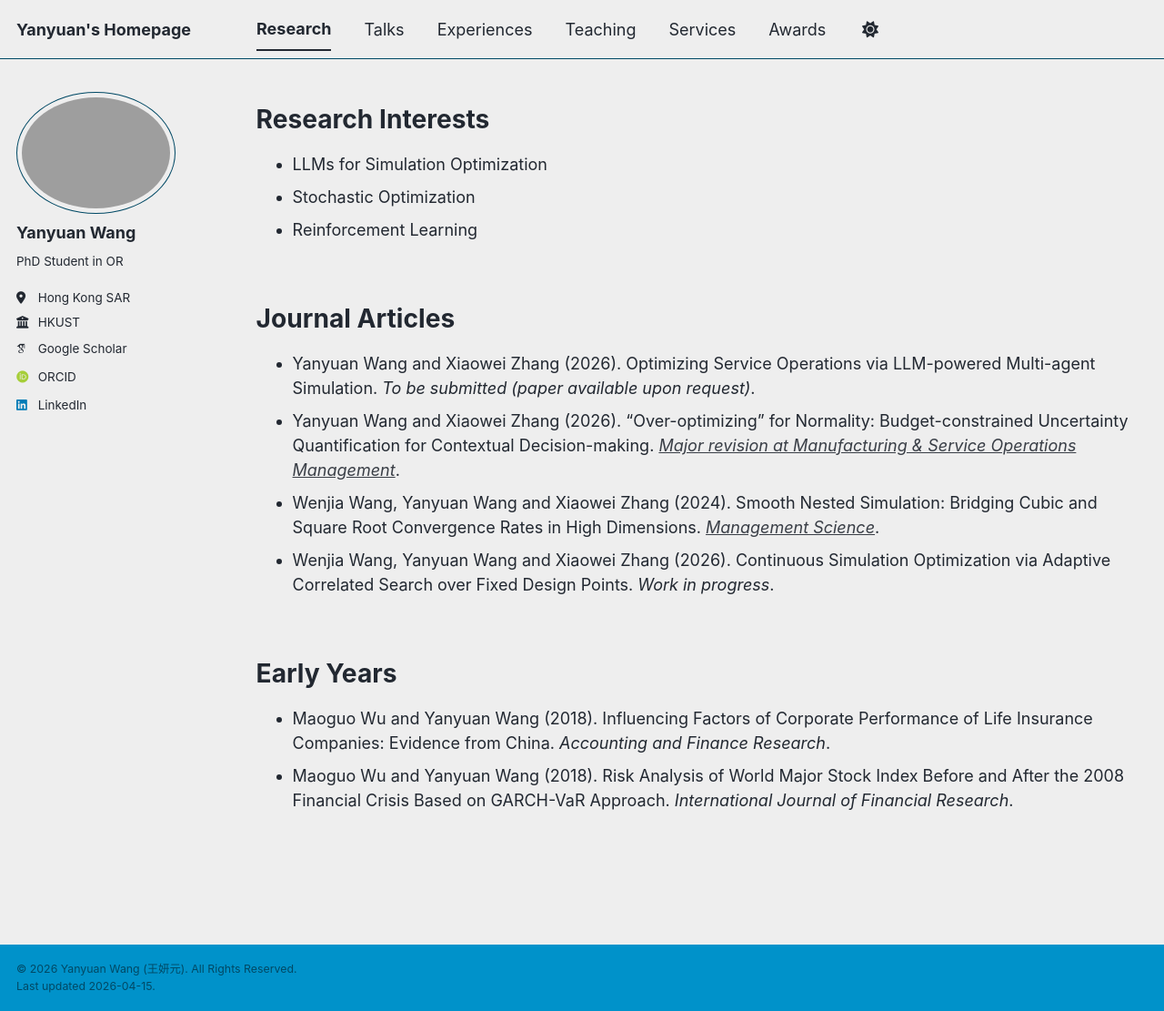
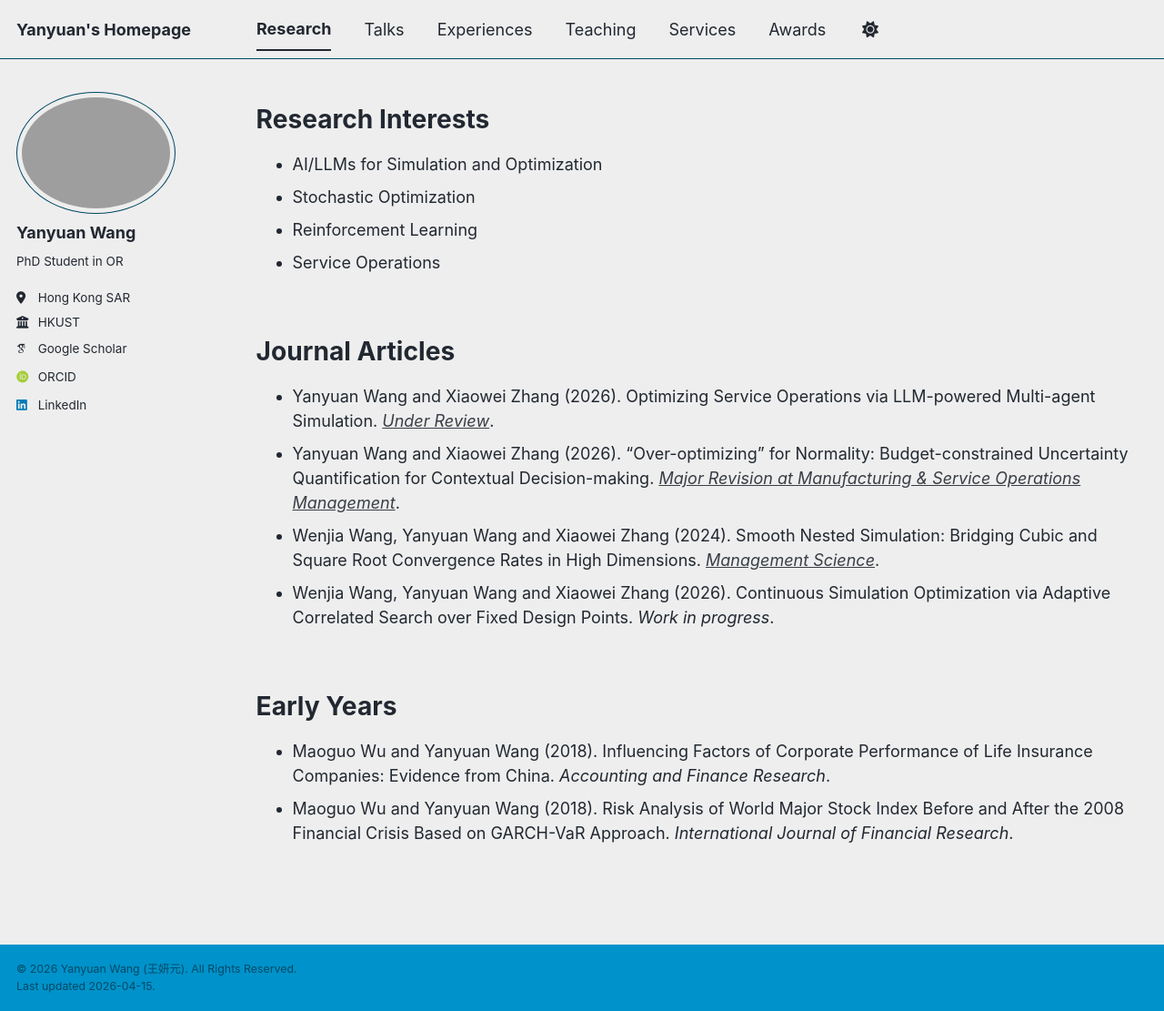
Before and after one commit to yanyuan-wang/yanyuan-wang.github.io, a Jekyll site: the page built from _pages/research.md, in a window 1280 px wide and 1111 px high. Shown: the whole window at 91% size. Built offline with Jekyll 4.4.1, drawn with Linux system fonts in a browser that asks for light colours; some web fonts are replaced; a script bundle is joined from its source files by our own code; library files that are not in the unit come from our copies.

Commit message:
research

```diff
--- a/_pages/research.md
+++ b/_pages/research.md
@@ -11,17 +11,17 @@ author_profile: true
 
 Research Interests
 ======
-* LLMs for Simulation Optimization
+* AI/LLMs for Simulation and Optimization
 * Stochastic Optimization
 * Reinforcement Learning
+* Service Operations
 
 <br>
 
 Journal Articles
 ======
-* Yanyuan Wang and Xiaowei Zhang (2026). Optimizing Service Operations via LLM-powered Multi-agent Simulation. *To be submitted (paper available upon request)*.
-* Yanyuan Wang and Xiaowei Zhang (2026). "Over-optimizing" for Normality: Budget-constrained Uncertainty Quantification for
-Contextual Decision-making. <a href="https://arxiv.org/abs/2503.12747" target="_blank">*Major revision at Manufacturing & Service Operations Management*</a>.
+* Yanyuan Wang and Xiaowei Zhang (2026). Optimizing Service Operations via LLM-powered Multi-agent Simulation. <a href="https://arxiv.org/abs/2604.04383" target="_blank">*Under Review*</a>.
+* Yanyuan Wang and Xiaowei Zhang (2026). "Over-optimizing" for Normality: Budget-constrained Uncertainty Quantification for Contextual Decision-making. <a href="https://arxiv.org/abs/2503.12747" target="_blank">*Major Revision at Manufacturing & Service Operations Management*</a>.
 * Wenjia Wang, Yanyuan Wang and Xiaowei Zhang (2024). Smooth Nested Simulation: Bridging Cubic and Square Root Convergence Rates in High Dimensions. <a href="https://pubsonline.informs.org/doi/10.1287/mnsc.2022.00204" target="_blank">*Management Science*</a>.
 * Wenjia Wang, Yanyuan Wang and Xiaowei Zhang (2026). Continuous Simulation Optimization via Adaptive Correlated Search over Fixed Design Points. *Work in progress*.
 
@@ -30,5 +30,4 @@ Contextual Decision-making. <a href="https://arxiv.org/abs/2503.12747" target="_
 Early Years
 ======
 * Maoguo Wu and Yanyuan Wang (2018). Influencing Factors of Corporate Performance of Life Insurance Companies: Evidence from China. *Accounting and Finance Research*.
-* Maoguo Wu and Yanyuan Wang (2018). Risk Analysis of World Major Stock Index Before and After the 2008 Financial Crisis Based
-on GARCH-VaR Approach. *International Journal of Financial Research*.
+* Maoguo Wu and Yanyuan Wang (2018). Risk Analysis of World Major Stock Index Before and After the 2008 Financial Crisis Based on GARCH-VaR Approach. *International Journal of Financial Research*.
```
